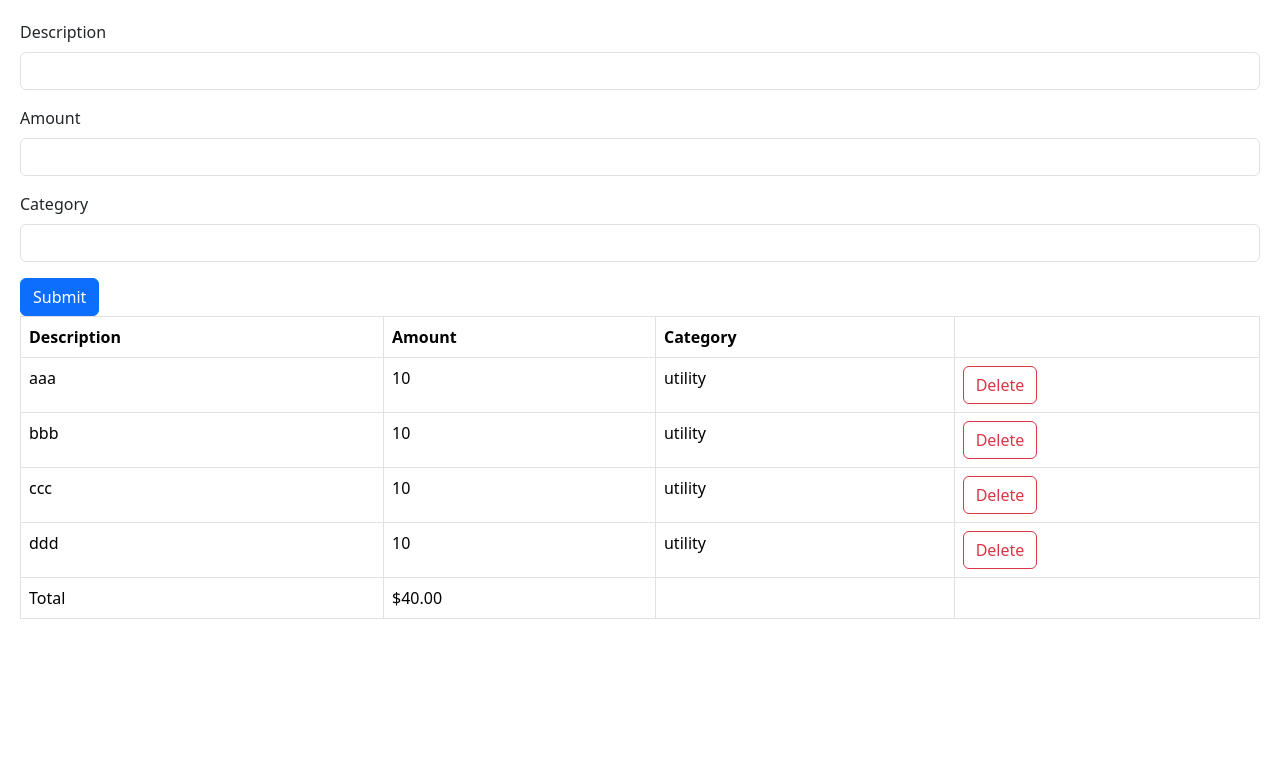
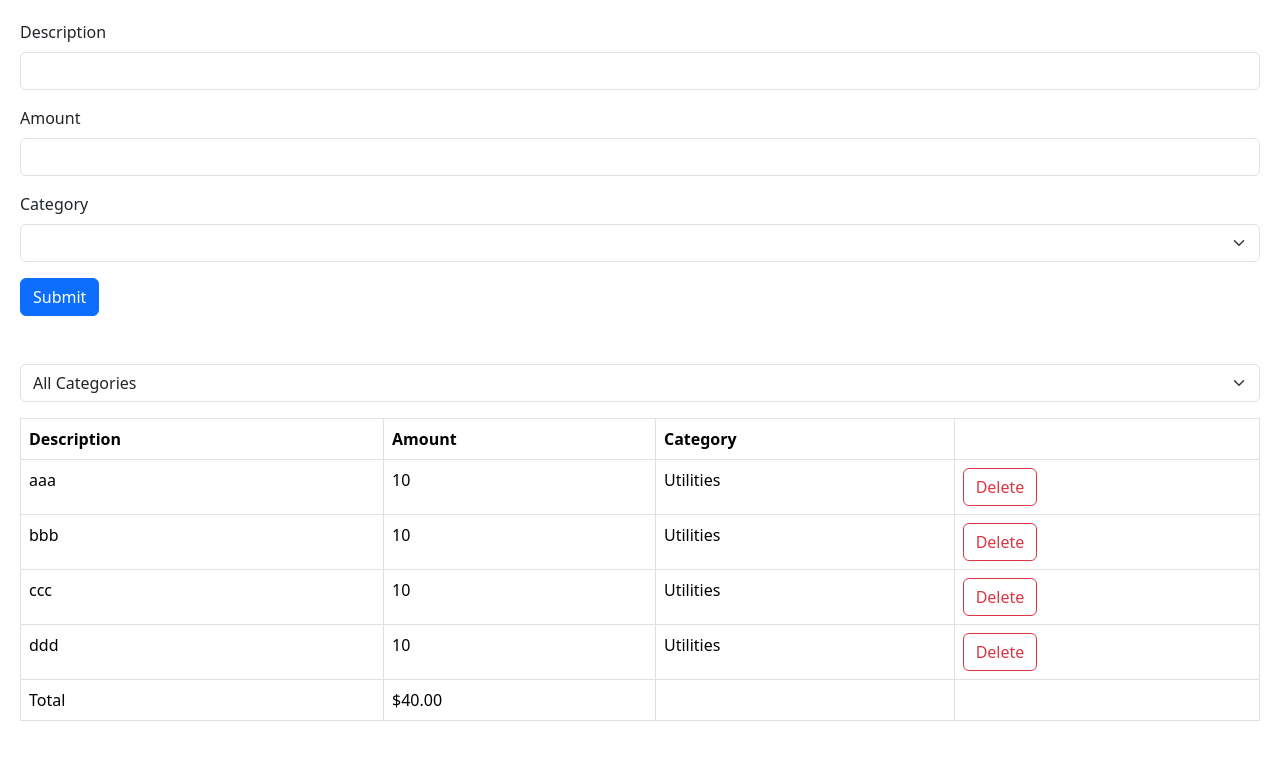
Before and after one commit to sachin-ilr/REACT, a React (Vite) app: page / in a window 1280 px wide. Shown: the top 760 px of the page. Built offline with nearby package versions, Linux system fonts and the light colour scheme.

Commit message:
ExpenseForm Complete

```diff
--- a/src/App.tsx
+++ b/src/App.tsx
@@ -1,24 +1,49 @@
 import { useState } from "react";
-import { ExpenseList, Form } from "./ExpenseTracker/Components/index";
+import {
+  ExpenseFilter,
+  ExpenseList,
+  ExpenseForm,
+} from "./ExpenseTracker/Components/index";
+import categories from "./ExpenseTracker/Categories";
 
-const App = () => {
+function App() {
+  const [selectedCategory, setSlectedCatagory] = useState("");
+
   const [expenses, setExpenses] = useState([
-    { id: 1, description: "aaa", amount: 10, catagory: "utility" },
-    { id: 2, description: "bbb", amount: 10, catagory: "utility" },
-    { id: 3, description: "ccc", amount: 10, catagory: "utility" },
-    { id: 4, description: "ddd", amount: 10, catagory: "utility" },
+    { id: 1, description: "aaa", amount: 10, category: "Utilities" },
+    { id: 2, description: "bbb", amount: 10, category: "Utilities" },
+    { id: 3, description: "ccc", amount: 10, category: "Utilities" },
+    { id: 4, description: "ddd", amount: 10, category: "Utilities" },
   ]);
+
+  const visibleExpenses = selectedCategory
+    ? expenses.filter((e) => e.category === selectedCategory)
+    : expenses;
 
   return (
     <>
-      <Form></Form>
+      <div className="mb-5">
+        <ExpenseForm
+          onSubmit={(newExpense) =>
+            setExpenses([
+              ...expenses,
+              { ...newExpense, id: expenses.length + 1 },
+            ])
+          }
+        />
+      </div>
+      <div className="mb-3">
+        <ExpenseFilter
+          onSelectCategory={(category) => setSlectedCatagory(category)}
+        ></ExpenseFilter>
+      </div>
       <ExpenseList
-        expenses={expenses}
+        expenses={visibleExpenses}
         onDelete={(id) => setExpenses(expenses.filter((e) => e.id !== id))}
       ></ExpenseList>
     </>
   );
-};
+}
 
 export default App;
 
--- /dev/null
+++ b/src/ExpenseTracker/Categories.ts
@@ -0,0 +1,3 @@
+const categories = ["Groceries", "Utilities", "Entertainment"] as const;
+
+export default categories;
--- /dev/null
+++ b/src/ExpenseTracker/Components/ExpenseFilter.tsx
@@ -0,0 +1,23 @@
+import categories from "../Categories";
+
+interface Props {
+  onSelectCategory: (category: string) => void;
+}
+
+function ExpenseFilter({ onSelectCategory }: Props) {
+  return (
+    <select
+      className="form-select"
+      onChange={(event) => onSelectCategory(event.target.value)}
+    >
+      <option value="">All Categories</option>
+      {categories.map((category) => (
+        <option key={category} value={category}>
+          {category}
+        </option>
+      ))}
+    </select>
+  );
+}
+
+export default ExpenseFilter;
--- /dev/null
+++ b/src/ExpenseTracker/Components/ExpenseForm.tsx
@@ -0,0 +1,99 @@
+import { z } from "zod";
+import { useForm } from "react-hook-form";
+import { zodResolver } from "@hookform/resolvers/zod";
+import categories from "../Categories";
+
+const schema = z.object({
+  description: z
+    .string()
+    .min(3, { message: "The Description should be more than 3 characters" })
+    .max(50, {
+      message: "The Description should not be more than 50 characters",
+    }),
+  amount: z
+    .number({ invalid_type_error: "Amount is required" })
+    .min(0.01)
+    .max(100_000),
+  category: z.enum(categories, {
+    errorMap: () => ({ message: "Category is required" }),
+  }),
+});
+
+type ExpenseFormData = z.infer<typeof schema>;
+
+interface Props {
+  onSubmit: (data: ExpenseFormData) => void;
+}
+
+function ExpenseForm({ onSubmit }: Props) {
+  const {
+    register,
+    handleSubmit,
+    reset,
+    formState: { errors },
+  } = useForm<ExpenseFormData>({ resolver: zodResolver(schema) });
+
+  return (
+    <>
+      <form
+        id="form"
+        onSubmit={handleSubmit((data) => {
+          onSubmit(data);
+          reset();
+        })}
+      >
+        <div className="mb-3">
+          <label htmlFor="description" className="form-label">
+            Description
+          </label>
+          <input
+            {...register("description")}
+            type="text"
+            id="description"
+            className="form-control"
+          />
+          {errors.description && (
+            <p className="text-danger">{errors.description.message}</p>
+          )}
+        </div>
+        <div className="mb-3">
+          <label htmlFor="amount" className="form-label">
+            Amount
+          </label>
+          <input
+            {...register("amount", { valueAsNumber: true })}
+            type="number"
+            id="amount"
+            className="form-control"
+          />
+          {errors.amount && (
+            <p className="text-danger">{errors.amount.message}</p>
+          )}
+        </div>
+        <div className="mb-3">
+          <label htmlFor="catg" className="form-label">
+            Category
+          </label>
+          <select
+            {...register("category")}
+            id="category"
+            className="form-select"
+          >
+            <option value=""></option>
+            {categories.map((category) => (
+              <option key={category} value={category}>
+                {category}
+              </option>
+            ))}
+          </select>
+          {errors.category && (
+            <p className="text-danger">{errors.category.message}</p>
+          )}
+        </div>
+        <button className="btn btn-primary">Submit</button>
+      </form>
+    </>
+  );
+}
+
+export default ExpenseForm;
--- a/src/ExpenseTracker/Components/ExpenseList.tsx
+++ b/src/ExpenseTracker/Components/ExpenseList.tsx
@@ -2,7 +2,7 @@ interface Expense {
   id: number;
   description: string;
   amount: number;
-  catagory: string;
+  category: string;
 }
 
 interface Props {
@@ -29,7 +29,7 @@ const ExpenseList = ({ expenses, onDelete }: Props) => {
             <tr key={expense.id}>
               <td>{expense.description}</td>
               <td>{expense.amount}</td>
-              <td>{expense.catagory}</td>
+              <td>{expense.category}</td>
               <td>
                 <button
                   className="btn btn-outline-danger"
--- a/src/ExpenseTracker/Components/Form.tsx
+++ /dev/null
@@ -1,29 +0,0 @@
-const Form = () => {
-  return (
-    <>
-      <form id="form">
-        <div className="mb-3">
-          <label htmlFor="desc" className="form-label">
-            Description
-          </label>
-          <input type="text" id="desc" className="form-control" />
-        </div>
-        <div className="mb-3">
-          <label htmlFor="amt" className="form-label">
-            Amount
-          </label>
-          <input type="text" id="amt" className="form-control" />
-        </div>
-        <div className="mb-3">
-          <label htmlFor="catg" className="form-label">
-            Category
-          </label>
-          <input type="text" id="catg" className="form-control" />
-        </div>
-        <button className="btn btn-primary">Submit</button>
-      </form>
-    </>
-  );
-};
-
-export default Form;
--- a/src/ExpenseTracker/Components/index.tsx
+++ b/src/ExpenseTracker/Components/index.tsx
@@ -1,2 +1,3 @@
-export { default as Form } from "./Form";
+export { default as ExpenseForm } from "./ExpenseForm";
 export { default as ExpenseList } from "./ExpenseList";
+export { default as ExpenseFilter } from "./ExpenseFilter";
```
